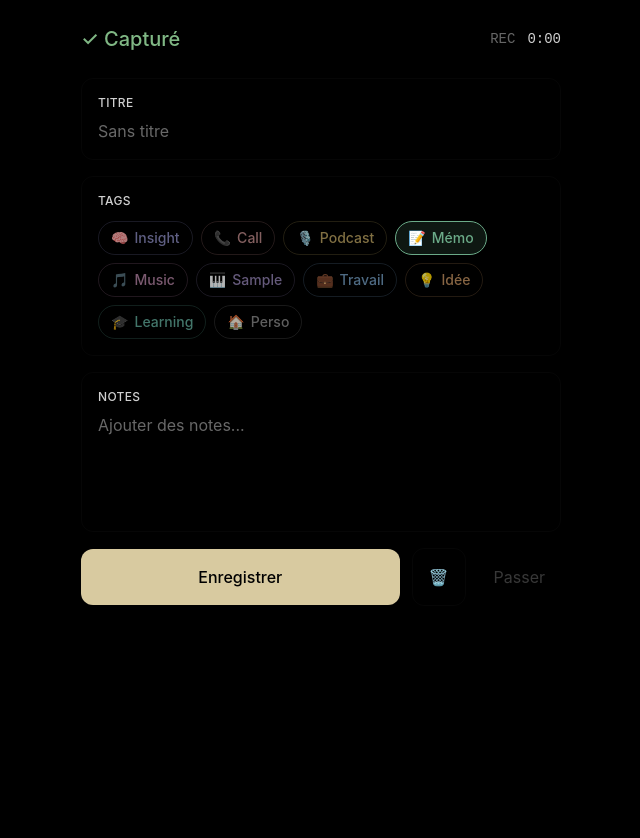
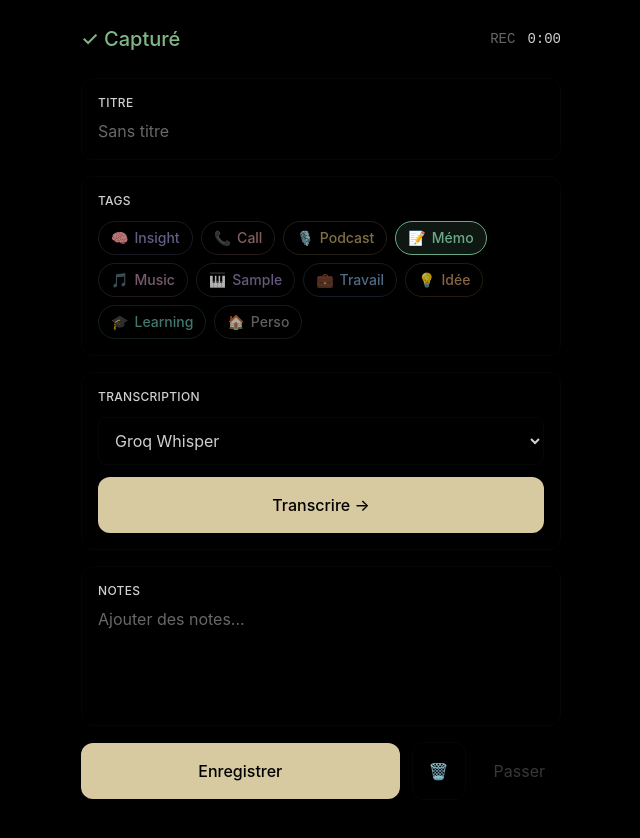
Before and after one commit to gryynn/nomad-app-live, a React (Vite) app in the folder frontend/: page /post-capture/1 in a window 1280 px wide. Shown: the whole page, without its empty margins (319-959 px from the left). Before the commit the page ends 800 px from the top, so only its background shows below. Built offline with nearby package versions, Linux system fonts and the light colour scheme.

Commit message:
auto-claude: subtask-3-3 - Build State B: No transcription (engine selector + trigger button)

```diff
--- a/frontend/src/pages/PostCapture.jsx
+++ b/frontend/src/pages/PostCapture.jsx
@@ -196,6 +196,52 @@ export default function PostCapture() {
         </section>
       )}
 
+      {/* Transcription Section - State B: Idle (No transcription yet) */}
+      {transcriptionState === "idle" && (
+        <section
+          className="rounded-xl p-4 mb-4"
+          style={{ background: theme.card, border: `1px solid ${theme.cardBorder}` }}
+        >
+          <label
+            className="block text-xs font-medium mb-3 uppercase tracking-wide"
+            style={{ color: theme.textMuted }}
+          >
+            Transcription
+          </label>
+
+          {/* Engine Selector Dropdown */}
+          <div className="mb-3">
+            <select
+              value={selectedEngine}
+              onChange={(e) => setSelectedEngine(e.target.value)}
+              className="w-full rounded-lg p-3 text-base outline-none"
+              style={{
+                background: theme.bg,
+                border: `1px solid ${theme.cardBorder}`,
+                color: theme.text
+              }}
+            >
+              <option value="whisper">Groq Whisper</option>
+              <option value="deepgram">Deepgram Nova-3</option>
+              <option value="whisperx">WhisperX (GPU)</option>
+            </select>
+          </div>
+
+          {/* Trigger Transcription Button */}
+          <button
+            onClick={startTranscription}
+            className="w-full rounded-xl p-4 text-center font-medium"
+            style={{
+              background: theme.accent,
+              color: theme.bg,
+              border: "none"
+            }}
+          >
+            Transcrire →
+          </button>
+        </section>
+      )}
+
       {/* Notes Section */}
       <section
         className="rounded-xl p-4 mb-4"
```
